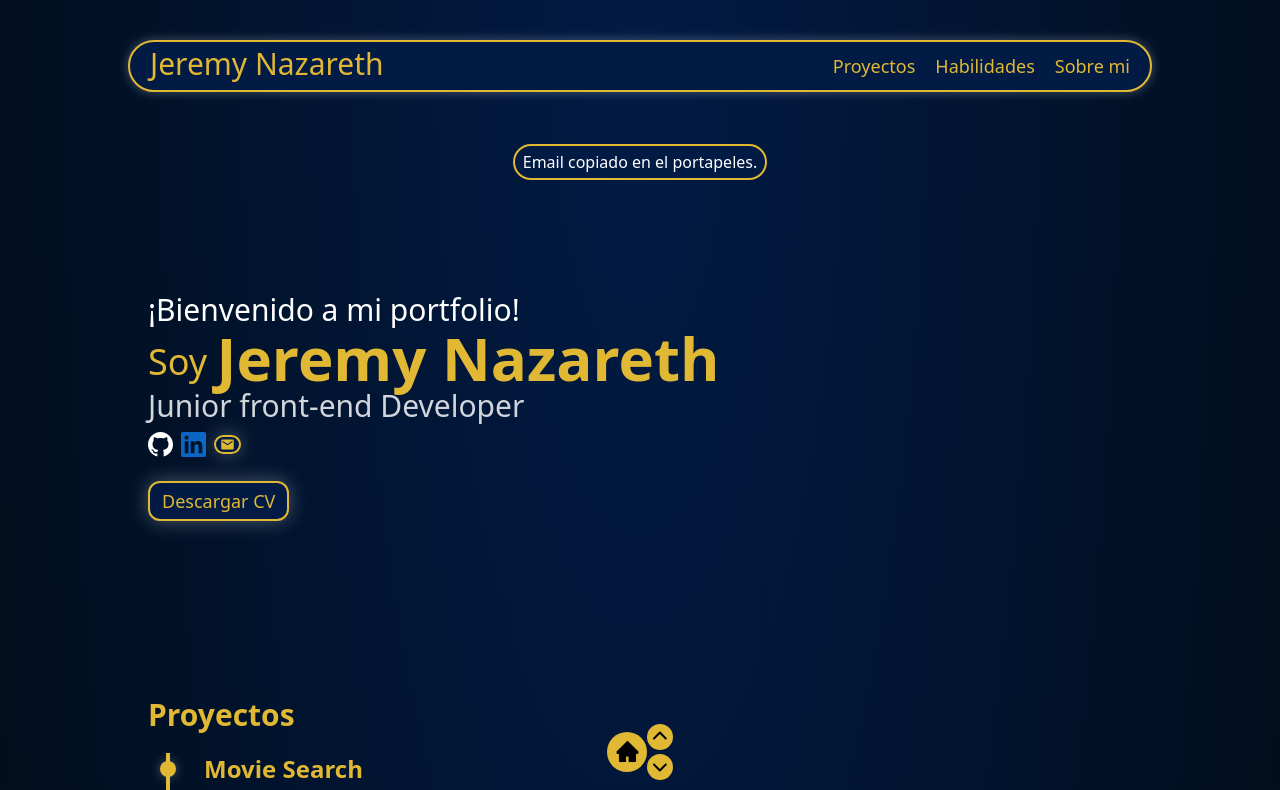
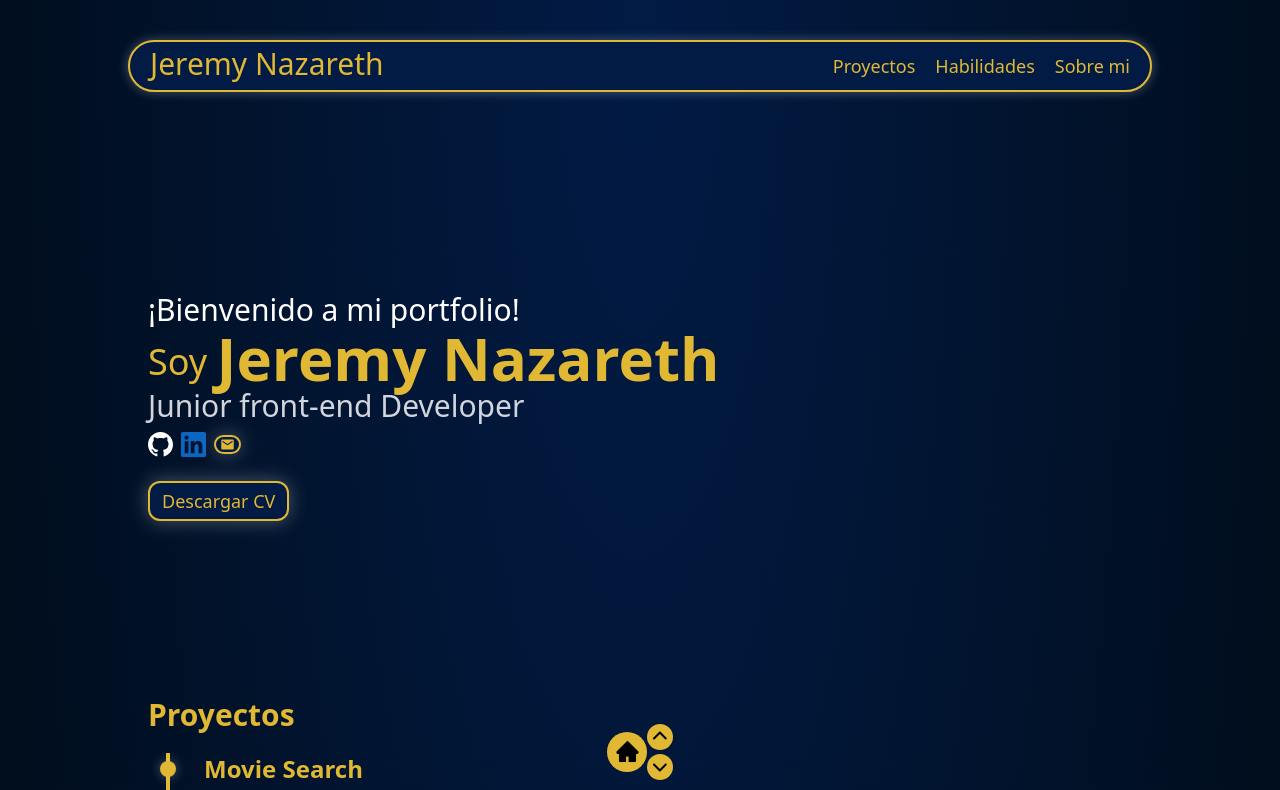
Before and after one commit to JeremyNazareth/portfolio, a Next.js app: page / in a window 1280 px wide. Shown: the top 790 px of the page. Built offline with nearby package versions, Linux system fonts and the light colour scheme; a web font is replaced by a local one.

Commit message:
style: add animation to copyEmailButton Alert

```diff
--- a/app/components/CopyEmailButton.tsx
+++ b/app/components/CopyEmailButton.tsx
@@ -11,7 +11,7 @@ export default function CopyEmailButton(){
     }
     return(
         <div>
-            <div className="copyEmailAlert-container fixed inset-x-0 flex justify-center top-36">
+            <div className="copyEmailAlert-container fixed inset-x-0 flex justify-center -top-10">
                 <p className="bg-primary border-2 border-secondary rounded-full px-2 py-1">Email copiado en el portapeles.</p>
             </div>
             <div onClick={() => copyEmail()}
--- a/app/globals.css
+++ b/app/globals.css
@@ -104,17 +104,32 @@ section article {
 }
 
 .copyEmailAlert-container{
-  animation: CopyEmailAlert 0.5s ease-in;
+  animation: CopyEmailAlert 6s;
 }
 
-@keyframes CopyEmailAlert{
+@keyframes CopyEmailAlert {
   0% {
-    transform: translateY(-400%);
+    transform: translateY(0%);
     opacity: 0;
   }
 
+  25%{
+    transform: translateY(500%);
+    opacity: 1;
+  }
+  50%{
+    transform: translateY(500%);
+    opacity: 1;
+  }
+  75%{
+    transform: translateY(500%);
+    opacity: 1;
+  }
+  85%{
+    opacity: 0;
+  }
   100% {
-    opacity: 1;
     transform: translateY(0%);
+    opacity: 0;
   }
 }
```
